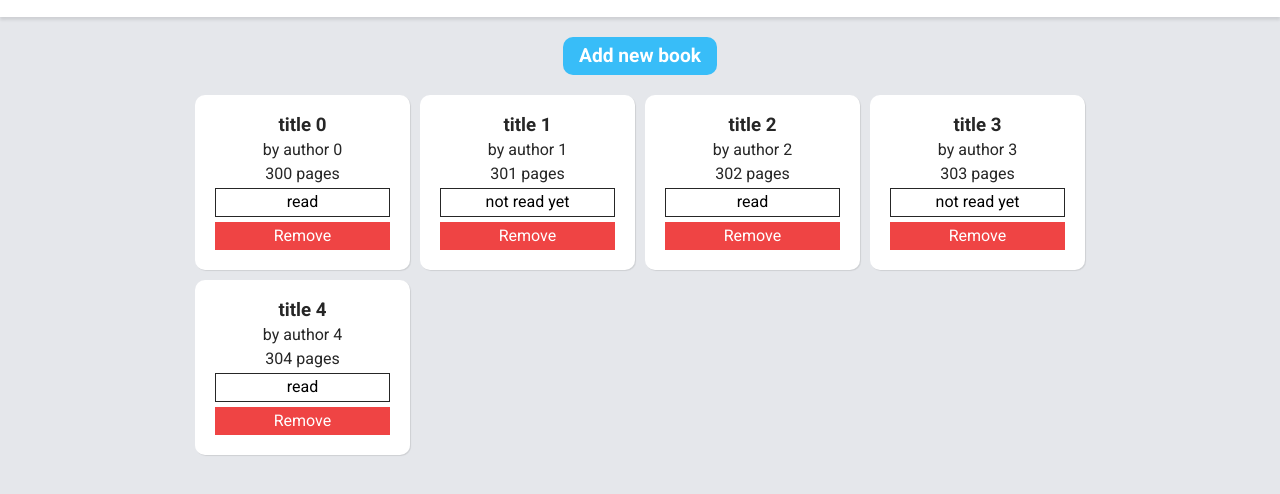
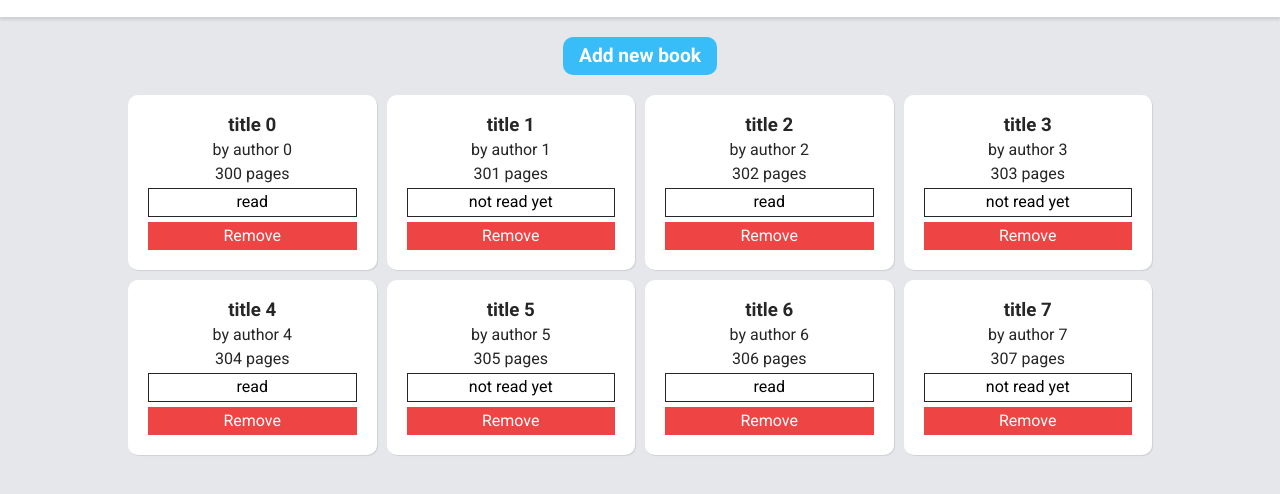
Before and after one commit to MERatio/library, a plain HTML site: page index.html in a window 1280 px wide. Shown: the part 60-554 px from the top of the page. Drawn offline with Linux system fonts and the light colour scheme.

Commit message:
Fix cards not wrapping, and add more dummy books

```diff
--- a/css/index.css
+++ b/css/index.css
@@ -145,11 +145,11 @@ input.form-control {
 }
 
 .cards {
-	max-width: 900px;
+	width: 80%;
 
 	justify-self: center;
 	display: grid;
-	grid-template-columns: repeat(auto-fill, 215px);
+	grid-template-columns: repeat(auto-fit, minmax(200px, 1fr));
 	gap: 10px;
 }
 
--- a/index.js
+++ b/index.js
@@ -124,7 +124,7 @@ function addDummyBooks(count) {
 
 window.addEventListener('DOMContentLoaded', () => {
 	if (library.length === 0) {
-		addDummyBooks(5);
+		addDummyBooks(8);
 		renderLibrary(library);
 	}
 
```
